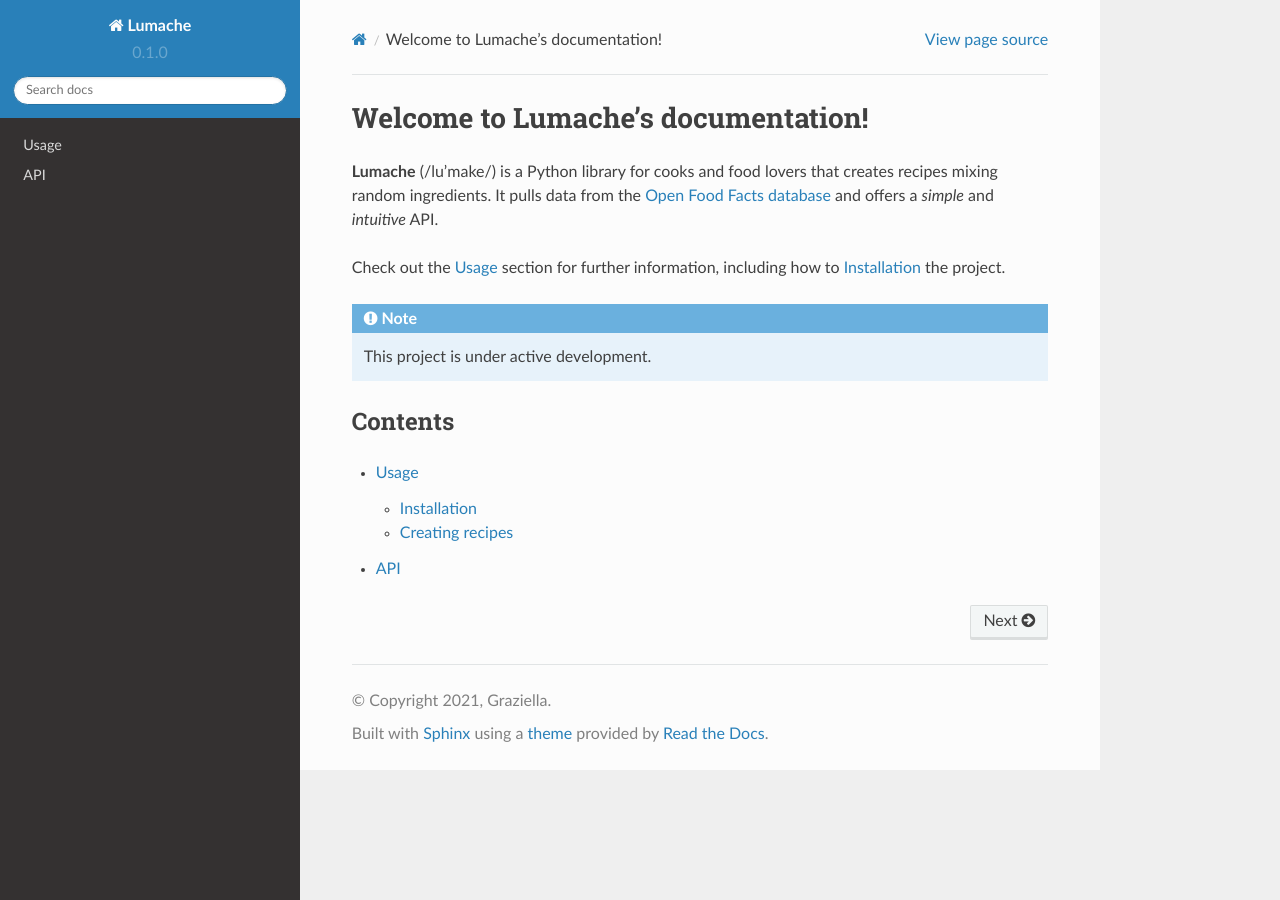
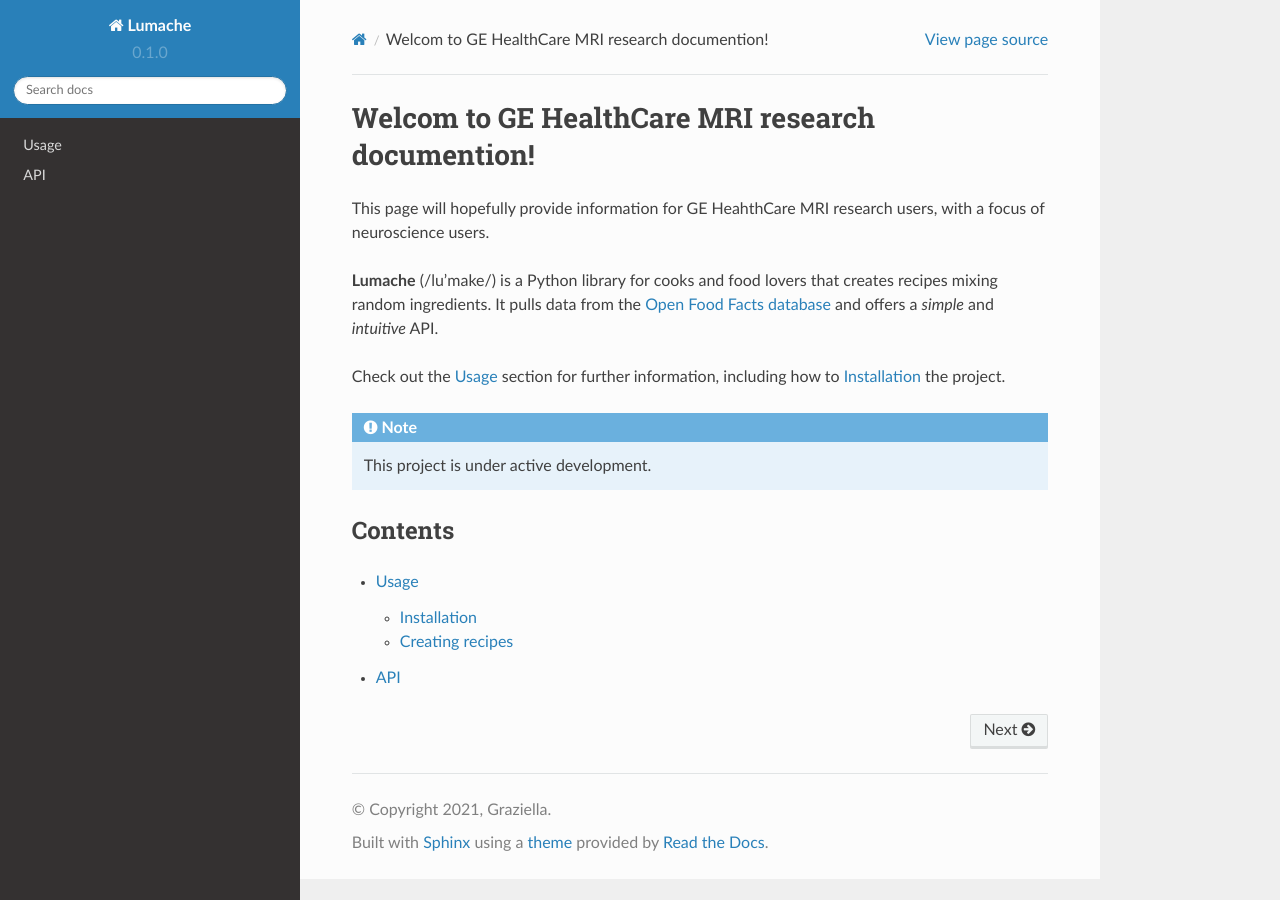
Before and after one commit to mr-jaemin/readthedocs, a Sphinx documentation site: the page built from docs/source/index.rst, in a window 1280 px wide. Built offline with Sphinx 7.4.7 and the Read the Docs theme 2.0.0, drawn with Linux system fonts in a browser that asks for light colours.

Commit message:
Update index.rst

```diff
--- a/docs/source/index.rst
+++ b/docs/source/index.rst
@@ -1,5 +1,7 @@
-Welcome to Lumache's documentation!
+Welcom to GE HealthCare MRI research documention!
 ===================================
+
+This page will hopefully provide information for GE HeahthCare MRI research users, with a focus of neuroscience users.
 
 **Lumache** (/lu'make/) is a Python library for cooks and food lovers
 that creates recipes mixing random ingredients.
```
